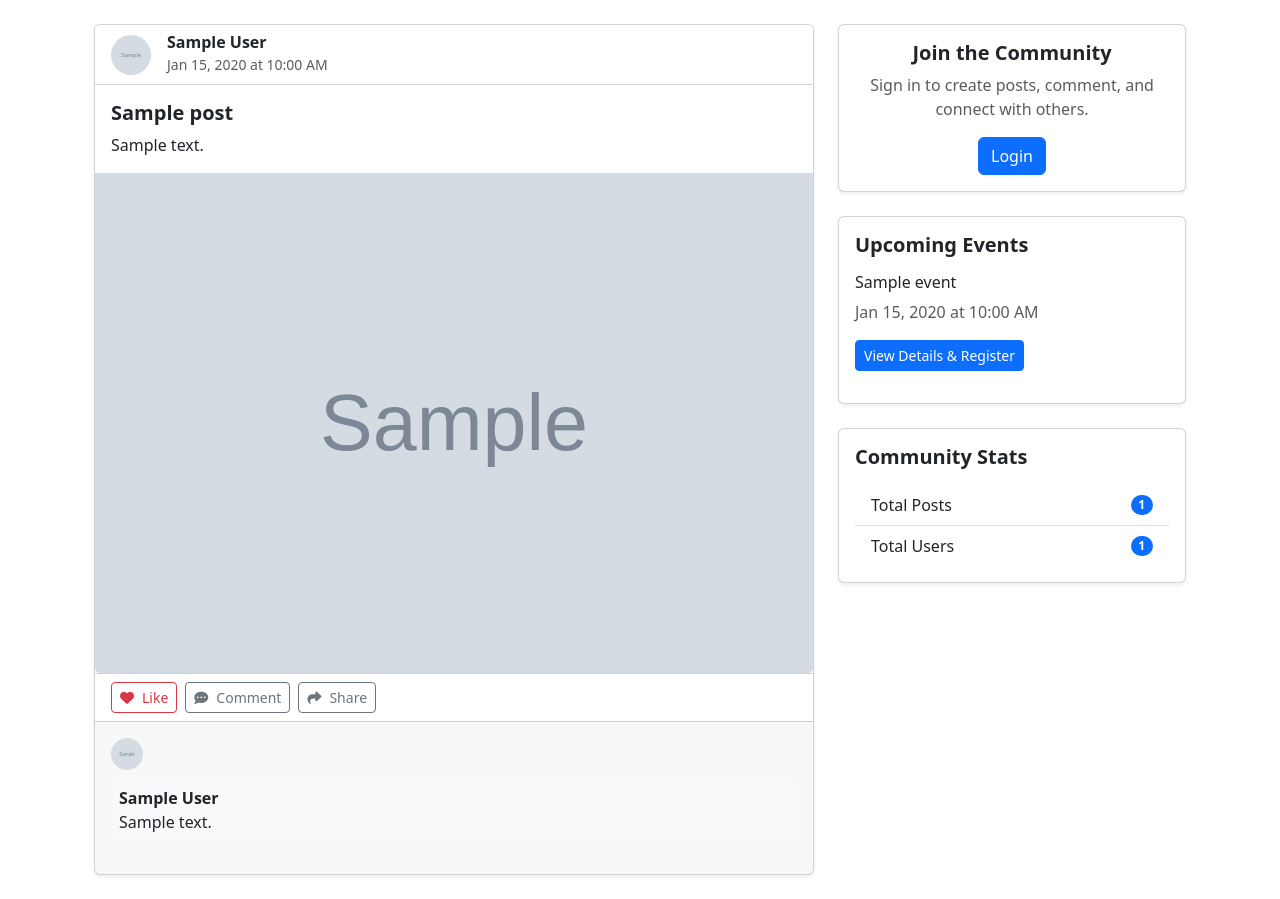
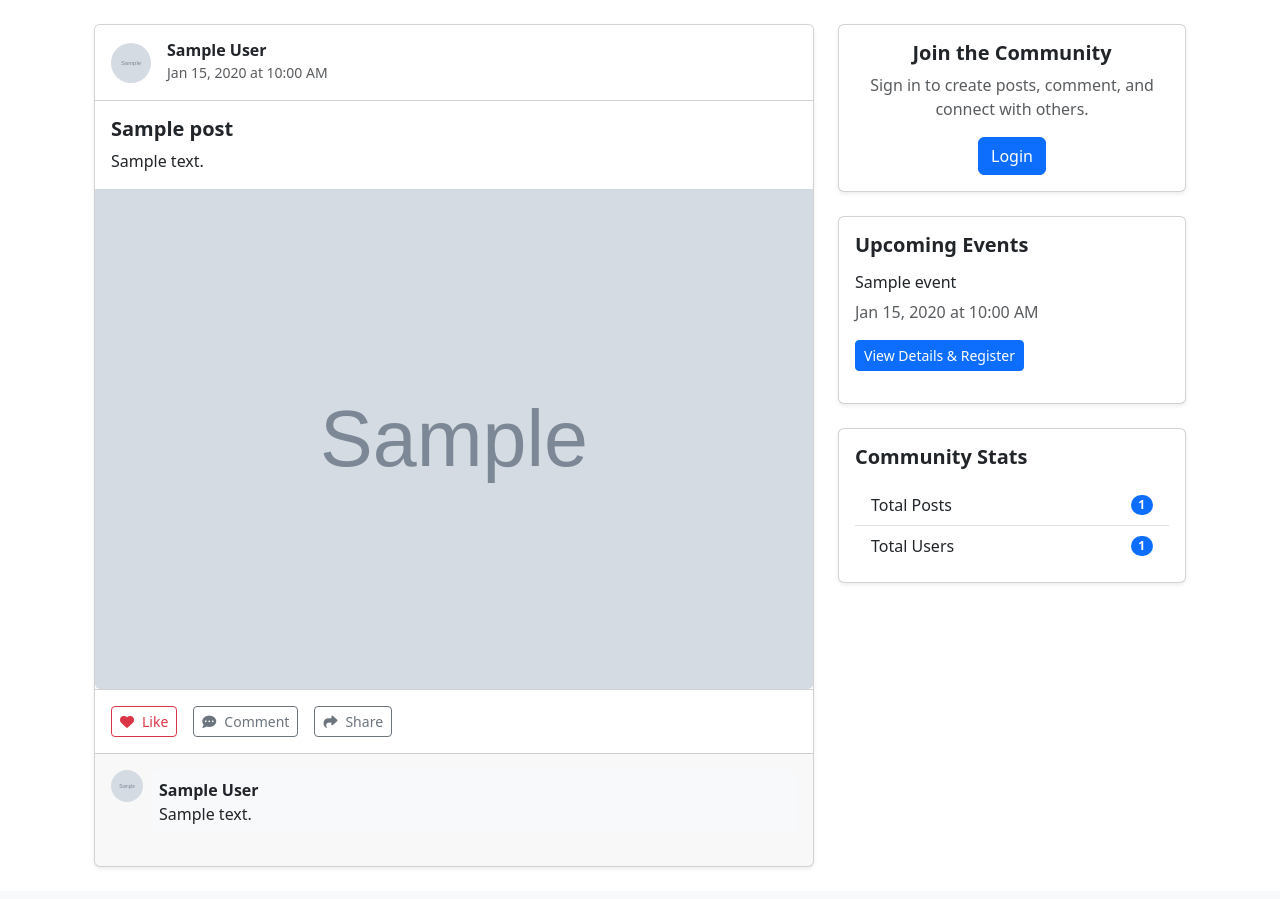
Before and after one commit to He-ro616/we4x, a Flask app: template project/templates/dashboard_public.html in a window 1280 px wide, after a click on "Comment". Shown: the part 56-955 px from the top of the page. After the commit the page ends 923 px from the top, so only its background shows below. Run offline with Flask 3, Linux system fonts and the light colour scheme; tables that the repository leaves empty hold one stand-in row (values such as "Sample post"); the template is opened without the code that fills it: values that come from a table or form of the project are taken from there, most other values are stand-ins (such as "Sample title", 1, 10 or a date in 2020); grey boxes marked "Sample" are stand-in pictures; some libraries are stand-ins or nearby versions.

Commit message:
Update dashboard_public.html

```diff
--- a/project/templates/dashboard_public.html
+++ b/project/templates/dashboard_public.html
@@ -4,24 +4,22 @@
 <div class="container mt-4">
     <div class="row">
         <!-- Main Content -->
-        <div class="col-lg-8 col-md-12">
+        <div class="col-lg-8">
             <!-- Create Post section -->
             {% if current_user.is_authenticated %}
             <div class="card shadow-sm mb-4">
-                <div class="card-body d-flex align-items-center flex-wrap">
+                <div class="card-body d-flex align-items-center">
                     {% if current_user.profile_picture %}
-                        <img src="{{ url_for('static', filename='uploads/' + current_user.profile_picture) }}" class="rounded-circle me-3 mb-2" style="width: 48px; height: 48px; object-fit: cover;">
+                        <img src="{{ url_for('static', filename='uploads/' + current_user.profile_picture) }}" class="rounded-circle me-3" style="width: 48px; height: 48px; object-fit: cover;">
                     {% else %}
-                        <div class="bg-light rounded-circle me-3 mb-2 d-flex align-items-center justify-content-center" style="width: 48px; height: 48px;">
+                        <div class="bg-light rounded-circle me-3 d-flex align-items-center justify-content-center" style="width: 48px; height: 48px;">
                             <i class="fas fa-user fs-4 text-muted"></i>
                         </div>
                     {% endif %}
-                    <button type="button" class="form-control text-start text-muted mb-2 flex-grow-1" data-bs-toggle="modal" data-bs-target="#createPostModal" style="height: 48px;">
+                    <button type="button" class="form-control text-start text-muted" data-bs-toggle="modal" data-bs-target="#createPostModal" style="height: 48px;">
                         What's on your mind, {{ current_user.name }}?
                     </button>
-                    <span class="ms-3 mb-2">
-                        <i class="fas fa-plus-circle fa-2x text-primary" data-bs-toggle="modal" data-bs-target="#createPostModal" style="cursor: pointer;"></i>
-                    </span>
+                    <span class="ms-3"><i class="fas fa-plus-circle fa-2x text-primary" data-bs-toggle="modal" data-bs-target="#createPostModal" style="cursor: pointer;"></i></span>
                 </div>
             </div>
             {% endif %}
@@ -29,7 +27,7 @@
             <!-- Display Posts -->
             {% for post in posts %}
             <div class="card shadow-sm mb-4">
-                <div class="card-header bg-white d-flex align-items-center">
+                <div class="card-header bg-white d-flex align-items-center p-3">
                     {% if post.author.profile_picture %}
                         <img src="{{ url_for('static', filename='uploads/' + post.author.profile_picture) }}" class="rounded-circle me-3" style="width: 40px; height: 40px; object-fit: cover;">
                     {% else %}
@@ -42,17 +40,16 @@
                         <small class="text-muted">{{ post.created_at.strftime('%b %d, %Y at %I:%M %p') }}</small>
                     </div>
                 </div>
-
                 <div class="card-body p-3">
                     <h5 class="card-title fw-bold">{{ post.title }}</h5>
                     <p class="card-text">{{ post.content }}</p>
                 </div>
 
                 {% if post.post_image %}
-                    <img src="{{ url_for('static', filename='uploads/' + post.post_image) }}" class="card-img-bottom img-fluid" alt="Post Image" style="max-height: 500px; object-fit: cover;">
+                    <img src="{{ url_for('static', filename='uploads/' + post.post_image) }}" class="card-img-bottom" alt="Post Image" style="max-height: 500px; object-fit: cover;">
                 {% endif %}
 
-                <div class="card-footer bg-white d-flex flex-wrap gap-2">
+                <div class="card-footer bg-white d-flex justify-content-start align-items-center gap-3 p-3">
                     <button class="btn btn-sm btn-outline-danger d-flex align-items-center">
                         <i class="fas fa-heart me-2"></i> Like
                     </button>
@@ -76,11 +73,11 @@
                 <div class="collapse" id="comments-{{ post.id }}">
                     <div class="card-footer p-3">
                         {% for comment in post.comments %}
-                            <div class="d-flex align-items-start mb-3 flex-wrap">
+                            <div class="d-flex align-items-start mb-3">
                                 {% if comment.author.profile_picture %}
-                                    <img src="{{ url_for('static', filename='uploads/' + comment.author.profile_picture) }}" class="rounded-circle me-2 mb-2" style="width: 32px; height: 32px; object-fit: cover;">
+                                    <img src="{{ url_for('static', filename='uploads/' + comment.author.profile_picture) }}" class="rounded-circle me-2" style="width: 32px; height: 32px; object-fit: cover;">
                                 {% else %}
-                                    <div class="bg-light rounded-circle me-2 mb-2 d-flex align-items-center justify-content-center" style="width: 32px; height: 32px;">
+                                    <div class="bg-light rounded-circle me-2 d-flex align-items-center justify-content-center" style="width: 32px; height: 32px; flex-shrink: 0;">
                                         <i class="fas fa-user fs-6 text-muted"></i>
                                     </div>
                                 {% endif %}
@@ -92,10 +89,9 @@
                         {% endfor %}
 
                         {% if current_user.is_authenticated %}
-                        <form action="{{ url_for('auth.comment_post', post_id=post.id) }}" method="POST" class="mt-3 d-flex flex-wrap gap-2">
-                            {{ comment_form.hidden_tag() }}
-                            {{ comment_form.content(class="form-control form-control-sm flex-grow-1", rows="1", placeholder="Write a comment...") }}
-                            <button type="submit" class="btn btn-sm btn-primary">Submit</button>
+                        <form action="{{ url_for('auth.comment_post', post_id=post.id) }}" method="POST" class="mt-3 d-flex">
+                            <input name="comment" placeholder="Write a comment..." class="form-control form-control-sm">
+                            <button type="submit" class="btn btn-sm btn-primary ms-2">Submit</button>
                         </form>
                         {% endif %}
                     </div>
@@ -105,12 +101,13 @@
         </div>
 
         <!-- Sidebar -->
-        <div class="col-lg-4 col-md-12">
+        <div class="col-lg-4">
+
             <div class="card shadow-sm mb-4">
                 <div class="card-body text-center">
                     {% if current_user.is_authenticated %}
                         {% if current_user.profile_picture %}
-                            <img src="{{ url_for('static', filename='uploads/' + current_user.profile_picture) }}" class="rounded-circle mb-3 img-fluid" style="width: 80px; height: 80px; object-fit: cover;">
+                            <img src="{{ url_for('static', filename='uploads/' + current_user.profile_picture) }}" class="rounded-circle mb-3" style="width: 80px; height: 80px; object-fit: cover;">
                         {% else %}
                             <div class="bg-light rounded-circle mb-3 mx-auto d-flex align-items-center justify-content-center" style="width: 80px; height: 80px;">
                                 <i class="fas fa-user fs-1 text-muted"></i>
@@ -159,6 +156,7 @@
                     </ul>
                 </div>
             </div>
+
         </div>
     </div>
 </div>
@@ -174,18 +172,18 @@
             </div>
             <div class="modal-body">
                 <form action="{{ url_for('auth.create_post') }}" method="POST" enctype="multipart/form-data">
-                    {{ post_form.hidden_tag() }}
+                    {{ form.hidden_tag() }}
                     <div class="mb-3">
-                        {{ post_form.title.label(class="form-label fw-semibold") }}
-                        {{ post_form.title(class="form-control", placeholder="Enter a catchy title") }}
+                        {{ form.title.label(class="form-label fw-semibold") }}
+                        {{ form.title(class="form-control", placeholder="Enter a catchy title") }}
                     </div>
                     <div class="mb-3">
-                        {{ post_form.content.label(class="form-label fw-semibold") }}
-                        {{ post_form.content(class="form-control", rows="4", placeholder="Share your thoughts with the community...") }}
+                        {{ form.content.label(class="form-label fw-semibold") }}
+                        {{ form.content(class="form-control", rows="4", placeholder="Share your thoughts with the community...") }}
                     </div>
                     <div class="mb-3">
-                        {{ post_form.post_image.label(class="form-label fw-semibold") }}
-                        {{ post_form.post_image(class="form-control") }}
+                        {{ form.post_image.label(class="form-label fw-semibold") }}
+                        {{ form.post_image(class="form-control") }}
                     </div>
                     <div class="d-flex justify-content-end">
                         <button type="submit" class="btn btn-primary fw-semibold">
@@ -203,9 +201,17 @@
 
 <script>
 function sharePost(title, text) {
-    const url = encodeURIComponent(window.location.href);
-    const shareText = encodeURIComponent(title + " - " + text);
-    const shareLink = `https://www.linkedin.com/sharing/share-offsite/?url=${url}&summary=${shareText}`;
-    window.open(shareLink, '_blank', 'width=600,height=400');
+    if (navigator.share) {
+        navigator.share({
+            title: title,
+            text: text,
+            url: window.location.href
+        }).then(() => {
+            console.log('Thanks for sharing!');
+        })
+        .catch(console.error);
+    } else {
+        alert('Sharing is not supported in your browser.');
+    }
 }
 </script>
```
